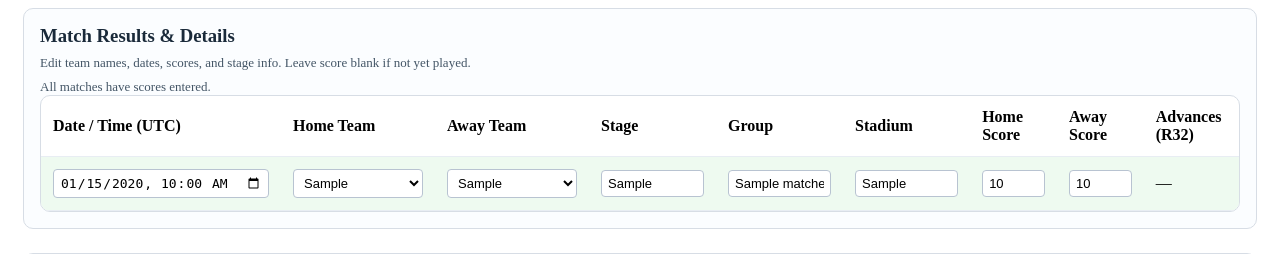
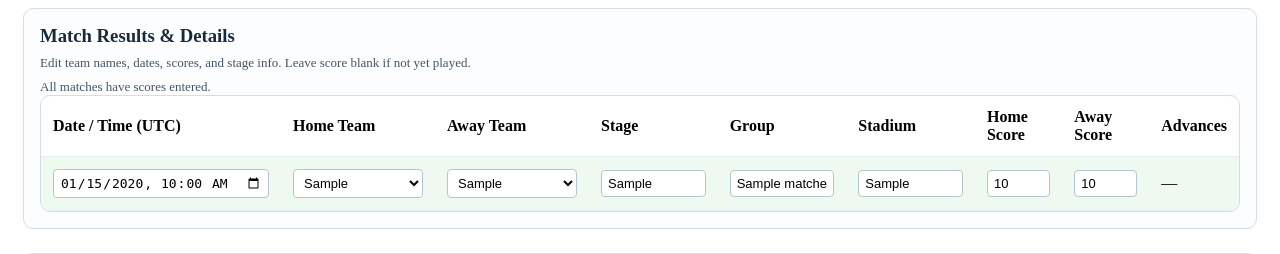
Before and after one commit to jalankmd/world_cup_prediction_website, a Flask app: page /admin/results in a window 1280 px wide. Shown: the part 171-425 px from the top of the page. Run offline with Flask 3, Linux system fonts and the light colour scheme; a user stored in the database is signed in; tables that the repository leaves empty hold one stand-in row (values such as "Sample post").

Commit message:
Rename Advances column header from (R32) to generic

```diff
--- a/templates/admin_results.html
+++ b/templates/admin_results.html
@@ -40,7 +40,7 @@
                         <th>Stadium</th>
                         <th>Home Score</th>
                         <th>Away Score</th>
-                        <th>Advances (R32)</th>
+                        <th>Advances</th>
                     </tr>
                 </thead>
                 <tbody>
```
